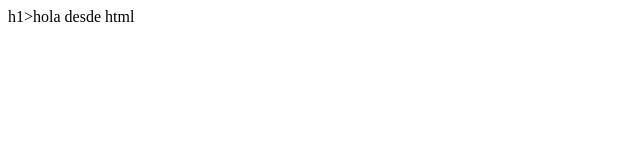
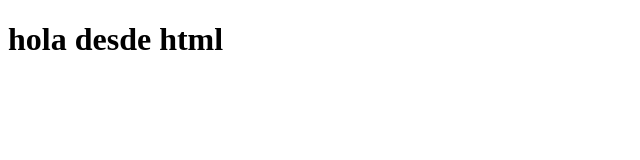
Before and after one commit to Stephen878777/Git-1, a plain HTML site: page index.html in a window 1280 px wide. Shown: the whole page, without its empty margins (0-640 px from the left). Drawn offline with Linux system fonts and the light colour scheme.

Commit message:
agregamos un h1

```diff
--- a/index.html
+++ b/index.html
@@ -7,6 +7,6 @@
     <title>Document</title>
 </head>
 <body>
-    h1>hola desde html</h1>
+    <h1>hola desde html</h1>
 </body>
 </html>
```
